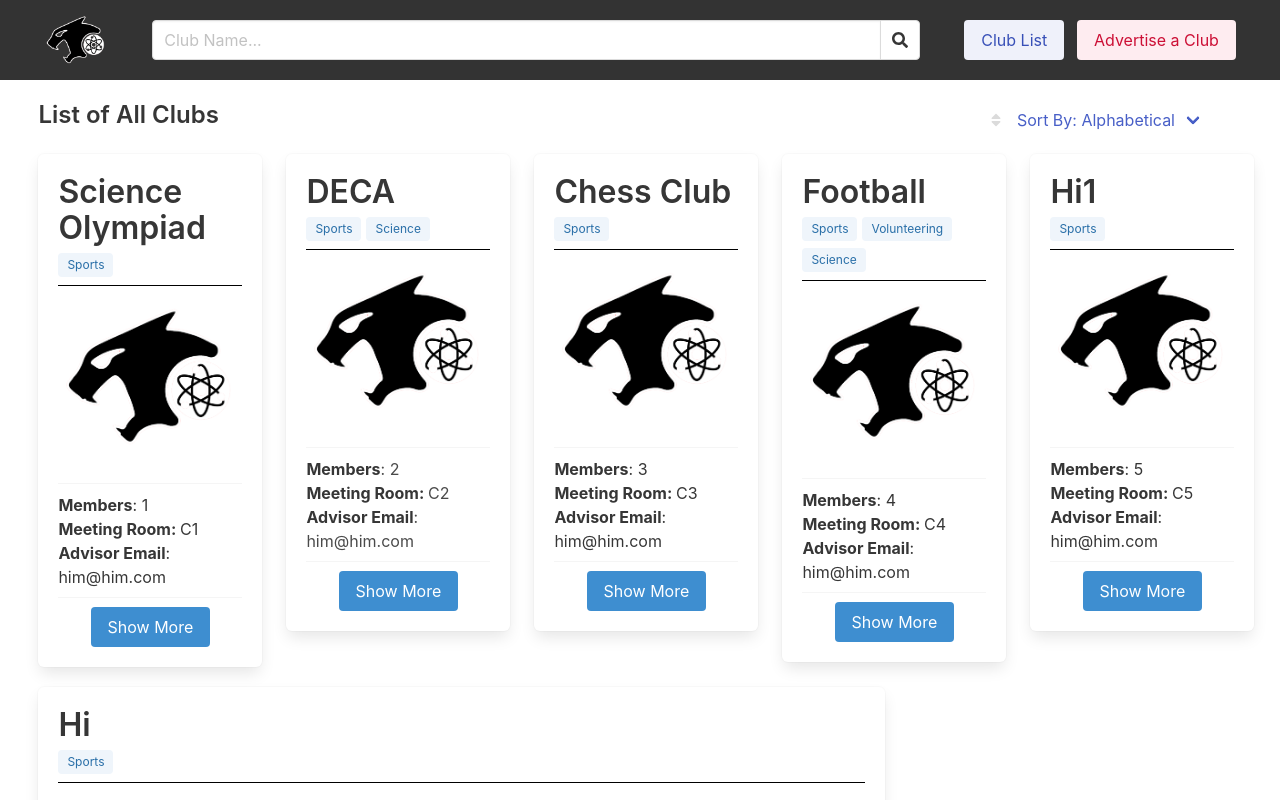
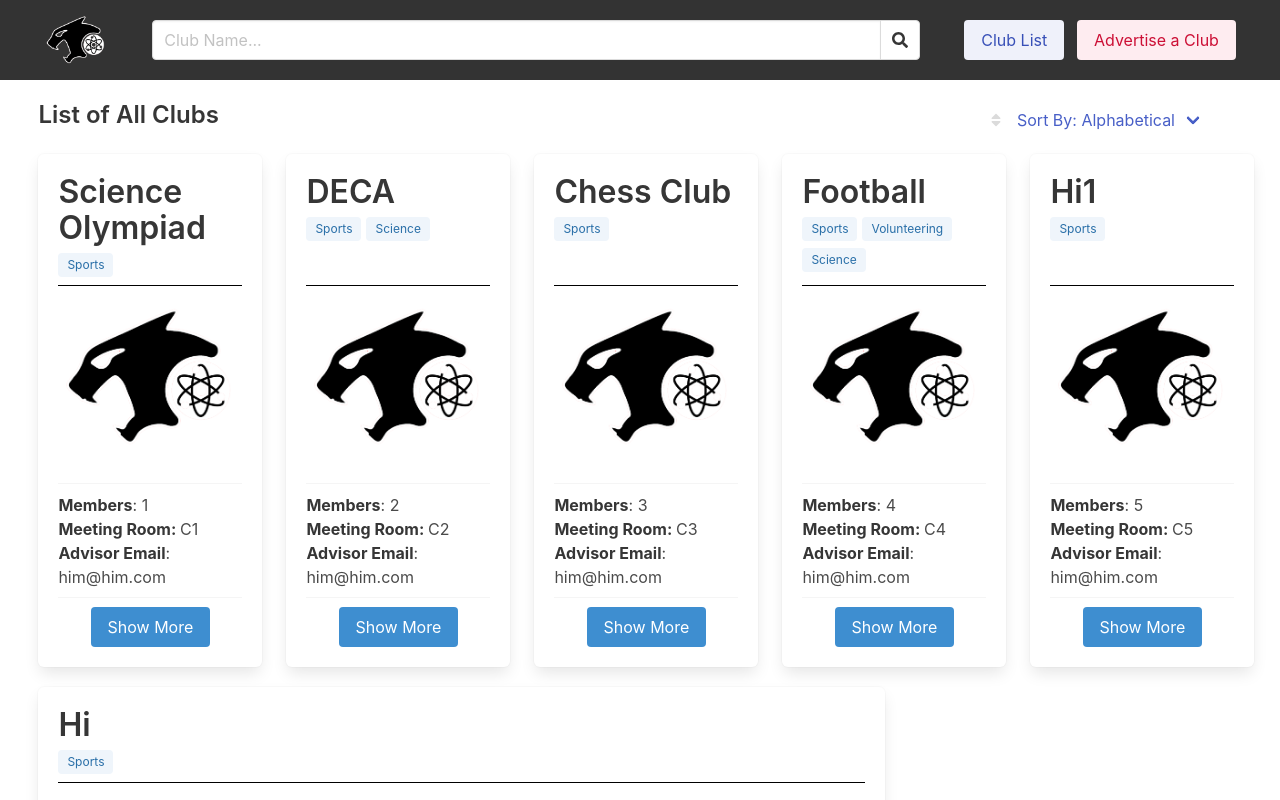
Before and after one commit to aryboi911/CHEClubs, a React (Create React App) app: page /clubslist in a window 1280 px wide. Shown: the top 800 px of the page. Built offline with nearby package versions, Linux system fonts and the light colour scheme.

Commit message:
Add files via upload

```diff
--- a/src/ClubsList/ListOfClubs.js
+++ b/src/ClubsList/ListOfClubs.js
@@ -3,6 +3,7 @@ import styles from './ListOfClubs.module.css';
 import { gcLink, instaLink, clubArray, clubName, members, officers, presName, advisorName, advisorEmail, whatToDo, description,
     meetRoom, activeMonths, tag1, tag2, tag3 } from '../Data';
 import CHEScienceOlympiadLOGOALLTRANSPARENT from '../assets/CHEScienceOlympiadLOGOALLTRANSPARENT.png';
+import {motion} from 'framer-motion';
 
 export function ListOfClubs(){
 
@@ -13,9 +14,12 @@ export function ListOfClubs(){
         items.push(
             <div className = {styles['results']}>
                 <div className="columns">
-                <div class="column">
-                    <div className = "box">
-                    <table class="table">
+                <motion.div class="column"
+                    initial ={{opacity: 0, scale:0}}
+                    animate = {{opacity: 1, scale:1}}>
+                    <div className = {`box ${styles['inner-box']}`}>
+                    <div className = {styles['actual-content']}>
+                        <div>
                             <tr>
                             <p class="title">{clubName[i]}</p>
                             </tr>
@@ -28,7 +32,8 @@ export function ListOfClubs(){
                                     <span class={`tag is-info is-light ${styles['tag-f']}`}>{tag3[i]}</span>
                                 }
                             </div>
-                        <div className = {styles['actual-content']}>
+                        </div>
+                        <div className= {styles['words']}>
                             <tr>
                             <hr  className = {styles['line']}style={{
                                 color: '#000000',
@@ -62,15 +67,14 @@ export function ListOfClubs(){
                                     <button class="button is-info" id = {clubArray[i]}>Show More</button>
                             </div>
                         </div>
-                    </table>
                     </div>
                     </div>
+                </motion.div>
                 {clubName[i+1] &&
-                <div class={`column ${styles['column1']}`} style = {{
-                    height: 100
-                }}>
-                <section className = {styles['section1']}>
-                <div className = "box">
+                <motion.div class="column"
+                    initial ={{opacity: 0, scale:0}}
+                    animate = {{opacity: 1, scale:1}}>
+                <div className = {`box ${styles['inner-box']}`}>
                 <div className = {styles['actual-content']}>
                     <div>
                         <tr>
@@ -86,7 +90,7 @@ export function ListOfClubs(){
                             }
                         </div>
                     </div>
-                    <div>
+                    <div className= {styles['words']}>
                         <tr>
                         <hr  className = {styles['line']}style={{
                             color: '#000000',
@@ -122,13 +126,15 @@ export function ListOfClubs(){
                     </div>
                 </div>
                 </div>
-                </section>
-            </div>
+            </motion.div>
                 }
                 {clubName[i+2] &&
-                <div class="column">
-                <div className = "box">
-                <table class="table">
+                <motion.div class="column"
+                initial ={{opacity: 0, scale:0}}
+                animate = {{opacity: 1, scale:1}}>
+                <div className = {`box ${styles['inner-box']}`}>
+                <div className = {styles['actual-content']}>
+                    <div>
                         <tr>
                         <p class="title">{clubName[i+2]}</p>
                         </tr>
@@ -141,6 +147,8 @@ export function ListOfClubs(){
                                 <span class={`tag is-info is-light ${styles['tag-f']}`}>{tag3[i+2]}</span>
                             }
                         </div>
+                    </div>
+                    <div className= {styles['words']}>
                         <tr>
                         <hr  className = {styles['line']}style={{
                             color: '#000000',
@@ -173,14 +181,18 @@ export function ListOfClubs(){
                         <div className = {styles['show-more']}>
                                 <button class="button is-info" id = {clubArray[i+2]}>Show More</button>
                         </div>
-                </table>
                     </div>
                 </div>
+                </div>
+            </motion.div>
                 }
                 {clubName[i+3] &&
-                <div class="column">
-                <div className = "box">
-                <table class="table">
+                <motion.div class="column"
+                    initial ={{opacity: 0, scale:0}}
+                    animate = {{opacity: 1, scale:1}}>
+                <div className = {`box ${styles['inner-box']}`}>
+                <div className = {styles['actual-content']}>
+                    <div>
                         <tr>
                         <p class="title">{clubName[i+3]}</p>
                         </tr>
@@ -193,6 +205,8 @@ export function ListOfClubs(){
                                 <span class={`tag is-info is-light ${styles['tag-f']}`}>{tag3[i+3]}</span>
                             }
                         </div>
+                    </div>
+                    <div className= {styles['words']}>
                         <tr>
                         <hr  className = {styles['line']}style={{
                             color: '#000000',
@@ -225,14 +239,18 @@ export function ListOfClubs(){
                         <div className = {styles['show-more']}>
                                 <button class="button is-info" id = {clubArray[i+3]}>Show More</button>
                         </div>
-                </table>
                     </div>
                 </div>
+                </div>
+            </motion.div>
                 }
                 {clubName[i+4] &&
-                <div class="column">
-                <div className = "box">
-                <table class="table">
+                <motion.div class="column"
+                    initial ={{opacity: 0, scale:0}}
+                    animate = {{opacity: 1, scale:1}}>
+                <div className = {`box ${styles['inner-box']}`}>
+                <div className = {styles['actual-content']}>
+                    <div>
                     <tr>
                         <p class="title">{clubName[i+4]}</p>
                         </tr>
@@ -245,6 +263,8 @@ export function ListOfClubs(){
                                 <span class={`tag is-info is-light ${styles['tag-f']}`}>{tag3[i+4]}</span>
                             }
                         </div>
+                    </div>
+                    <div className= {styles['words']}>
                         <tr>
                         <hr  className = {styles['line']}style={{
                             color: '#000000',
@@ -277,9 +297,10 @@ export function ListOfClubs(){
                         <div className = {styles['show-more']}>
                                 <button class="button is-info" id = {clubArray[i+4]}>Show More</button>
                         </div>
-                </table>
                     </div>
                 </div>
+                </div>
+            </motion.div>
                 }
             </div>
 
--- a/src/ClubsList/ListOfClubs.module.css
+++ b/src/ClubsList/ListOfClubs.module.css
@@ -15,11 +15,11 @@
 }
 
 .actual-content{
+    height: 100%;
     display:flex;
     flex-direction: column;
-    justify-content: space-around;
+
 }
-
 
 .tag-f{
     margin-right: 5px;
@@ -56,3 +56,17 @@
 .link-button{
     margin-right: 10px;
 }
+
+.column{
+    display:flex;
+    align-items: stretch;
+    height: 100%;
+}
+
+.inner-box{
+    height:100%;
+}
+
+.words{
+    margin-top:auto;
+}
--- a/src/HomePage/HomePage.js
+++ b/src/HomePage/HomePage.js
@@ -6,6 +6,7 @@ import {Search} from '../Search/Search'
 import './HomePage.css';
 import {SearchSuggestions} from './SearchSuggestions/SearchSuggestions';
 import {motion} from 'framer-motion';
+import { Recommended } from './Recommended';
 
 export function HomePage() {
     return(
@@ -17,6 +18,7 @@ export function HomePage() {
                 src = {CHEScienceOlympiadLOGOALLTRANSPARENT} className = {styles.logo} alt = 'logo'/>
             <Search />
             <SearchSuggestions/>
+            <Recommended />
         </div>
     );
 }
--- a/src/HomePage/NavBar/NavBar.js
+++ b/src/HomePage/NavBar/NavBar.js
@@ -27,9 +27,9 @@ export function NavBar() {
                     whileHover = {{scale: 1.15}}
                     >
                     <button class="button is-ghost has-text-light">
-                        <a href={"https://forms.gle/bJUaSDvAyXwtheD1A"}>
-                        <strong className = "has-text-light">Advertise Your Club</strong>
-                        </a>
+                    <a href={"https://forms.gle/bJUaSDvAyXwtheD1A"}>
+                    <strong className = "has-text-light">Advertise Your Club</strong>
+                    </a>
                     </button>
                 </motion.div>
                 <motion.div
--- /dev/null
+++ b/src/HomePage/Recommended.js
@@ -0,0 +1,7 @@
+import React from 'react';
+
+export function Recommended(){
+    return(
+        <div></div>
+    )
+}
--- /dev/null
+++ b/src/HomePage/Recommended.module.css
@@ -0,0 +1 @@
+/**/
--- a/src/SearchResults/SearchResultsSummary/SearchResultsSummary.js
+++ b/src/SearchResults/SearchResultsSummary/SearchResultsSummary.js
@@ -15,10 +15,14 @@ export function SearchResultsSummary(){
                         borderColor : '#000000',
                     }}/>
                     <label class="label">Category</label>
-                    <button class={`button is-rounded ${styles['category']}`}>Volunteering</button>
-                    <button class={`button is-rounded ${styles['category']}`}>Science</button>
-                    <button class={`button is-rounded ${styles['category']}`}>Sports</button>
-                    <button class={`button is-rounded ${styles['category']}`}>Arts</button>
+                    <button class={`button is-rounded ${styles['category']}`}
+                        id = "catVolunteering" >Volunteering</button>
+                    <button class={`button is-rounded ${styles['category']}`}
+                        id = "catScience" >Science</button>
+                    <button class={`button is-rounded ${styles['category']}`}
+                        id = "catSports" >Sports</button>
+                    <button class={`button is-rounded ${styles['category']}`}
+                        id = "catArts" >Arts</button>
                     <hr  className = {styles['line']}style={{
                         color: '#dcdcdc',
                         backgroundColor: '#dcdcdc',
--- a/src/index.js
+++ b/src/index.js
@@ -151,3 +151,78 @@ reportWebVitals();
         hiModal.classList.remove('is-active');
       })
   }
+
+
+// Filters
+const catVolunteering = document.querySelector("#catVolunteering");
+const catScience = document.querySelector("#catScience");
+const catSports = document.querySelector("#catSports");
+const catArts = document.querySelector("#catArts");
+
+if(catVolunteering){
+  catVolunteering.addEventListener('click', () => {
+    if(catVolunteering.classList.contains('is-primary') === false){
+      catVolunteering.classList.add('is-primary')
+    }
+    if(catScience.classList.contains('is-primary')){
+      catScience.classList.remove('is-primary')
+    }
+    if(catSports.classList.contains('is-primary')){
+      catSports.classList.remove('is-primary')
+    }
+    if(catArts.classList.contains('is-primary')){
+      catArts.classList.remove('is-primary')
+    }
+  })
+}
+
+if(catScience){
+  catScience.addEventListener('click', () => {
+    if(catScience.classList.contains('is-primary') === false){
+      catScience.classList.add('is-primary')
+    }
+    if(catVolunteering.classList.contains('is-primary')){
+      catVolunteering.classList.remove('is-primary')
+    }
+    if(catSports.classList.contains('is-primary')){
+      catSports.classList.remove('is-primary')
+    }
+    if(catArts.classList.contains('is-primary')){
+      catArts.classList.remove('is-primary')
+    }
+  })
+}
+
+if(catSports){
+  catSports.addEventListener('click', () => {
+    if(catSports.classList.contains('is-primary') === false){
+      catSports.classList.add('is-primary')
+    }
+    if(catVolunteering.classList.contains('is-primary')){
+      catVolunteering.classList.remove('is-primary')
+    }
+    if(catScience.classList.contains('is-primary')){
+      catScience.classList.remove('is-primary')
+    }
+    if(catArts.classList.contains('is-primary')){
+      catArts.classList.remove('is-primary')
+    }
+  })
+}
+
+if(catArts){
+  catArts.addEventListener('click', () => {
+    if(catArts.classList.contains('is-primary') === false){
+      catArts.classList.add('is-primary')
+    }
+    if(catVolunteering.classList.contains('is-primary')){
+      catVolunteering.classList.remove('is-primary')
+    }
+    if(catScience.classList.contains('is-primary')){
+      catScience.classList.remove('is-primary')
+    }
+    if(catSports.classList.contains('is-primary')){
+      catSports.classList.remove('is-primary')
+    }
+  })
+}
```
Lines whose indentation alone changed are shown as unchanged.
